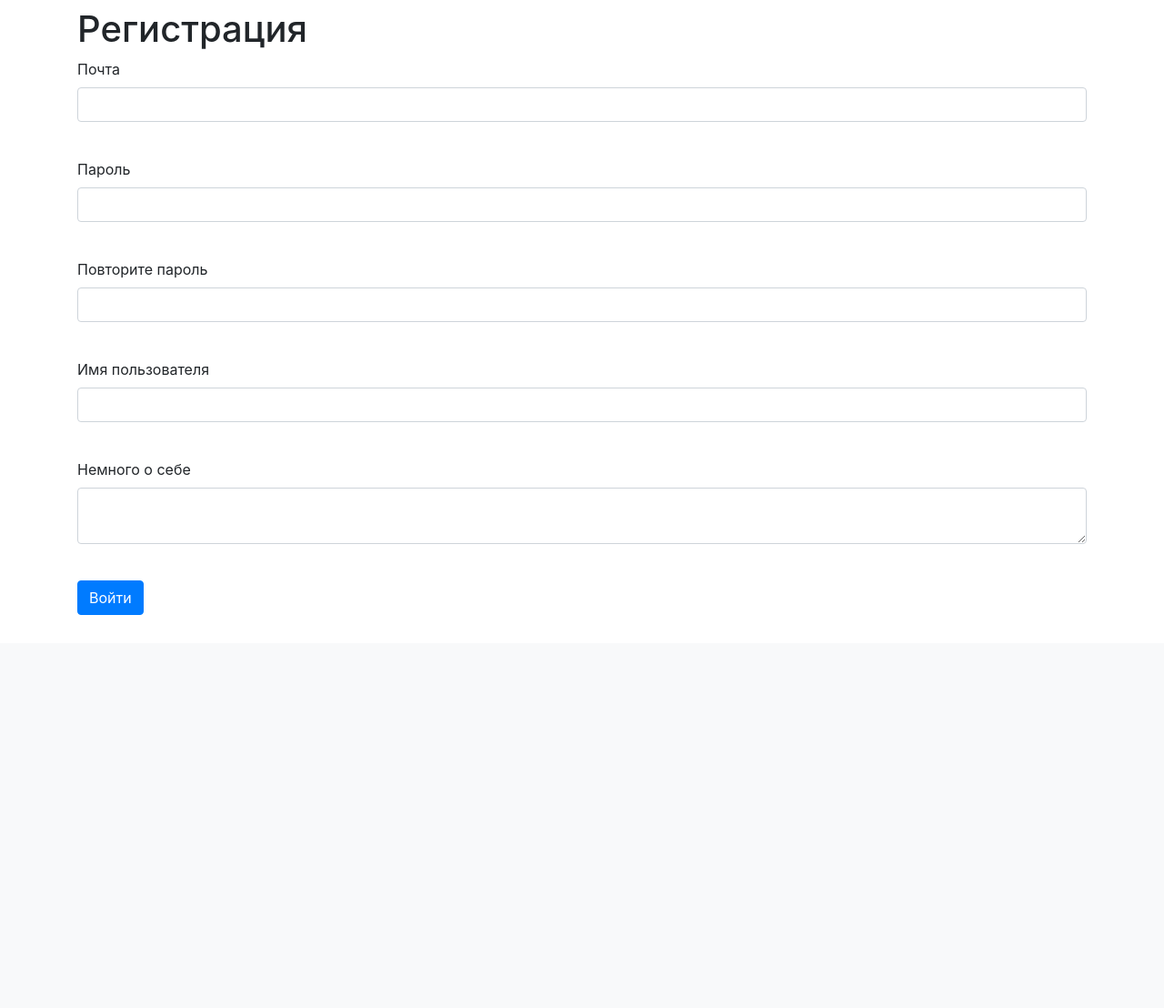
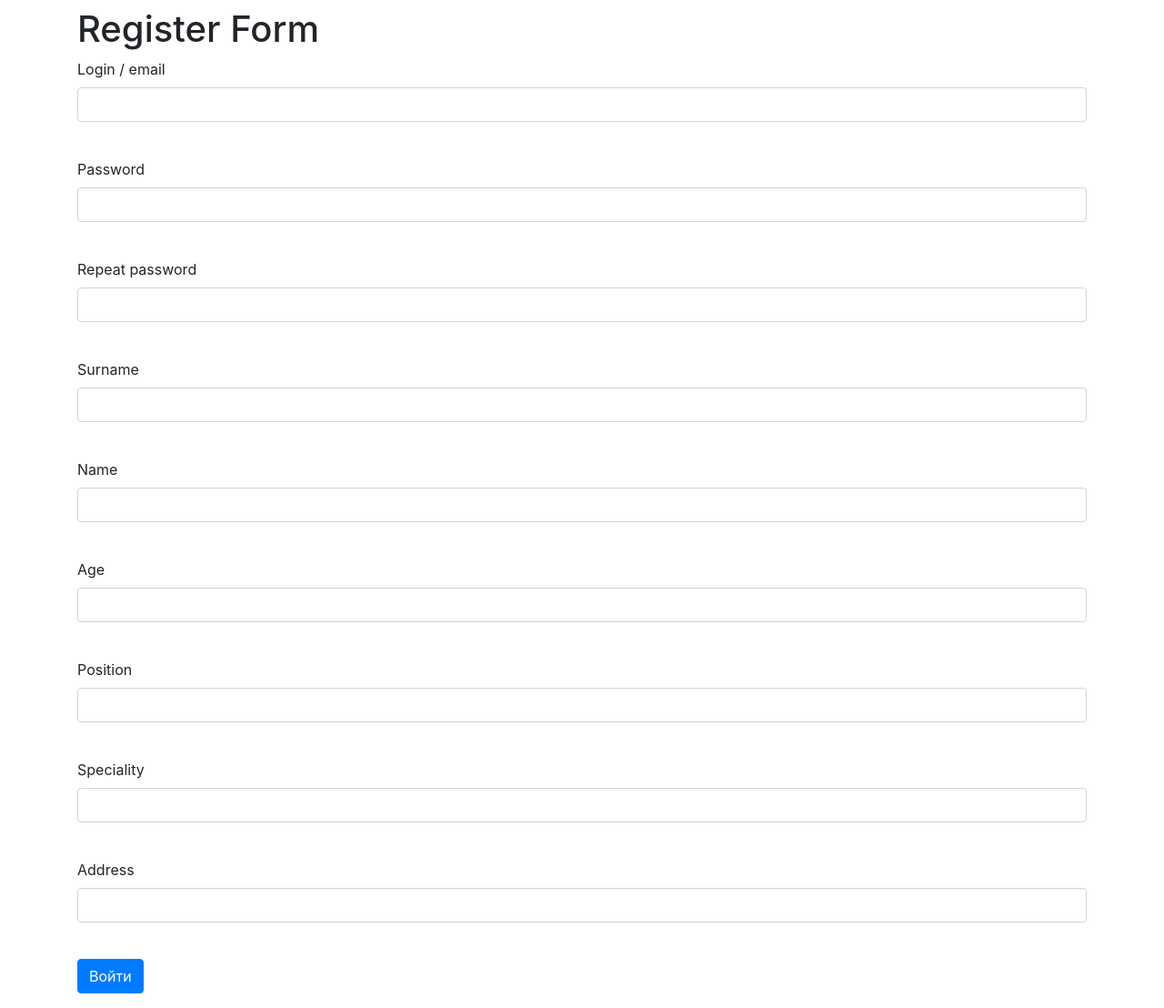
Before and after one commit to andrey-blight/mars_cite, a Flask app: page /register in a window 1280 px wide. Shown: the part 93-1201 px from the top of the page at 91% size. Before the commit the page ends 769 px from the top, so only its background shows below. Run offline with Flask 2, Linux system fonts and the light colour scheme; some libraries are stand-ins or nearby versions.

Commit message:
Add registration form

```diff
--- a/app.py
+++ b/app.py
@@ -6,11 +6,10 @@ import os.path
 import os
 import json
 
-from werkzeug.security import generate_password_hash, check_password_hash
 from flask import Flask, url_for, render_template, redirect, request
 from flask_wtf import FlaskForm
 from flask_wtf.file import FileField, FileRequired
-from wtforms import StringField, PasswordField, SubmitField, EmailField, TextAreaField
+from wtforms import StringField, PasswordField, SubmitField, EmailField, IntegerField
 from wtforms.validators import DataRequired
 from werkzeug.utils import secure_filename
 
@@ -125,20 +124,16 @@ def member():
     return render_template("member.html", list=data)
 
 
-def set_password(self, password):
-    self.hashed_password = generate_password_hash(password)
-
-
-def check_password(self, password):
-    return check_password_hash(self.hashed_password, password)
-
-
 class RegisterForm(FlaskForm):
-    email = EmailField('Почта', validators=[DataRequired()])
-    password = PasswordField('Пароль', validators=[DataRequired()])
-    password_again = PasswordField('Повторите пароль', validators=[DataRequired()])
-    name = StringField('Имя пользователя', validators=[DataRequired()])
-    about = TextAreaField("Немного о себе")
+    email = EmailField('Login / email', validators=[DataRequired()])
+    password = PasswordField('Password', validators=[DataRequired()])
+    password_again = PasswordField('Repeat password', validators=[DataRequired()])
+    surname = StringField('Surname', validators=[DataRequired()])
+    name = StringField('Name', validators=[DataRequired()])
+    age = IntegerField('Age', validators=[DataRequired()])
+    position = StringField('Position', validators=[DataRequired()])
+    speciality = StringField('Speciality', validators=[DataRequired()])
+    address = StringField('Address', validators=[DataRequired()])
     submit = SubmitField('Войти')
 
 
@@ -150,15 +145,19 @@ def register():
             return render_template('register.html', title='Регистрация',
                                    form=form,
                                    message="Пароли не совпадают")
-        db_sess = db_session.create_session()
+        db_sess = create_session()
         if db_sess.query(User).filter(User.email == form.email.data).first():
             return render_template('register.html', title='Регистрация',
                                    form=form,
                                    message="Такой пользователь уже есть")
         user = User(
+            surname=form.surname.data,
             name=form.name.data,
-            email=form.email.data,
-            about=form.about.data
+            age=form.age.data,
+            position=form.position.data,
+            speciality=form.speciality.data,
+            address=form.address.data,
+            email=form.email.data
         )
         user.set_password(form.password.data)
         db_sess.add(user)
--- a/templates/register.html
+++ b/templates/register.html
@@ -1,9 +1,11 @@
 {% extends "base.html" %}
 
 {% block content %}
-    <h1>Регистрация</h1>
+    <h1>Register Form</h1>
     <form action="" method="post">
-        {{ form.hidden_tag() }}
+        <div>
+            {{ form.csrf_token }}
+        </div>
         <p>
             {{ form.email.label }}<br>
             {{ form.email(class="form-control", type="email") }}<br>
@@ -31,24 +33,17 @@
                 </p>
             {% endfor %}
         </p>
+        {% for field in form if field.name not in  ['csrf_token','password_again','password','email','submit'] %}
             <p>
-            {{ form.name.label }}<br>
-            {{ form.name(class="form-control") }}<br>
-            {% for error in form.name.errors %}
+                {{ field.label }}<br>
+                {{ field(class="form-control") }}<br>
+                {% for error in form.email.errors %}
                     <p class="alert alert-danger" role="alert">
                         {{ error }}
                     </p>
                 {% endfor %}
             </p>
-        <p>
-            {{ form.about.label }}<br>
-            {{ form.about(class="form-control") }}<br>
-            {% for error in form.about.errors %}
-                <p class="alert alert-danger" role="alert">
-                    {{ error }}
-                </p>
         {% endfor %}
-        </p>
         <p>{{ form.submit(type="submit", class="btn btn-primary") }}</p>
         {{ message }}
     </form>
```
Also changed, not shown: data/users.py (+10 -1 lines). Lines whose indentation alone changed are shown as unchanged.
